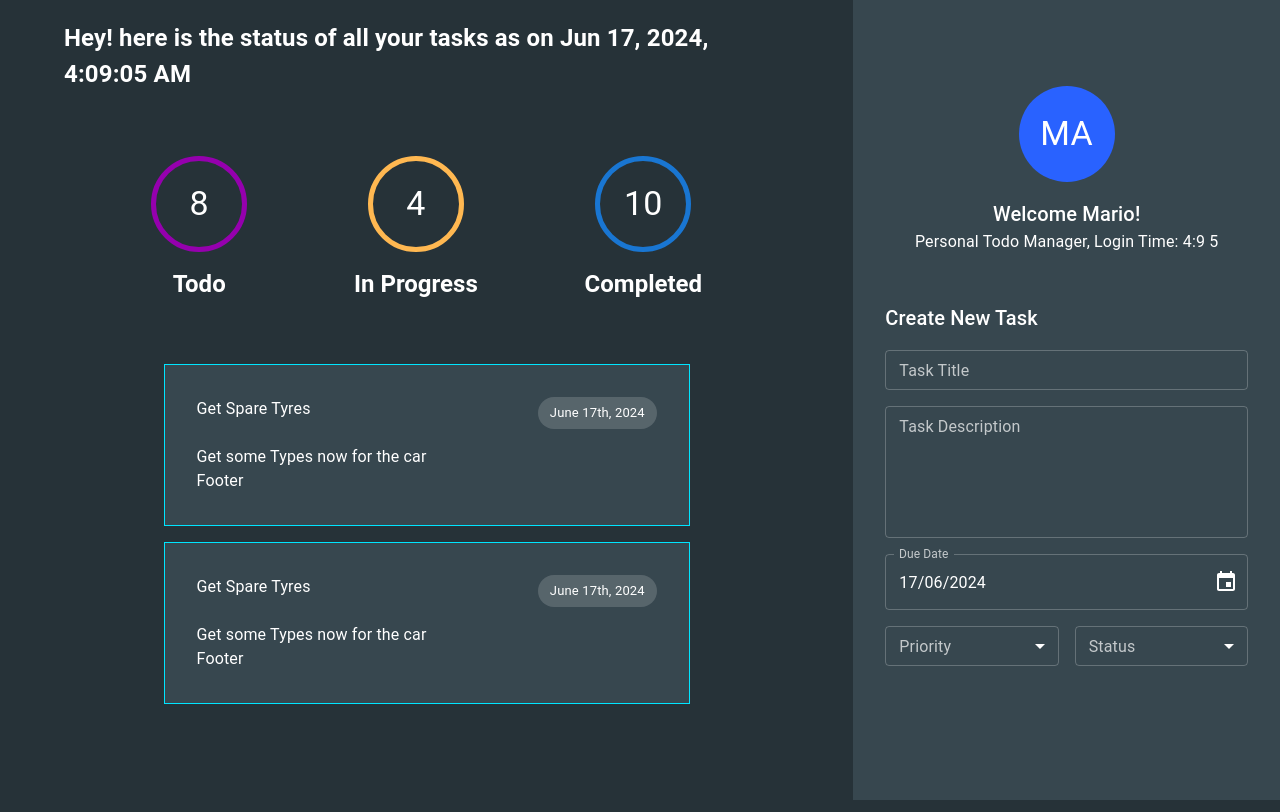
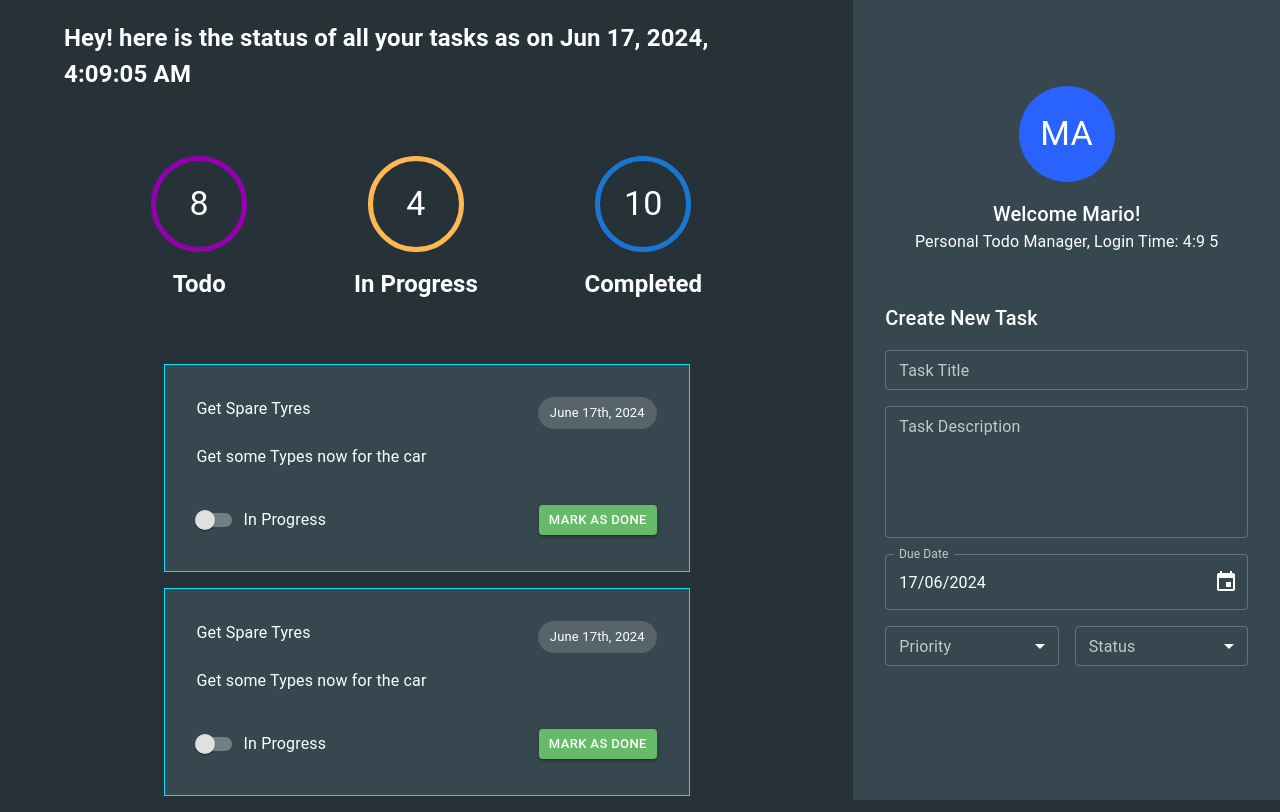
Before and after one commit to chandanch/personal-todos-webapp, a React (Create React App) app: page / in a window 1280 px wide. Built offline with nearby package versions, Linux system fonts and the light colour scheme.

Commit message:
add styles to task footer

```diff
--- a/src/components/task/taskFooter.tsx
+++ b/src/components/task/taskFooter.tsx
@@ -1,8 +1,28 @@
-import { Box } from '@mui/material';
+import { Box, Button, FormControlLabel, Switch } from '@mui/material';
 import React, { FC, ReactElement } from 'react';
 
 const TaskFooter: FC = (): ReactElement => {
-    return <Box>Footer</Box>;
+    return (
+        <Box
+            display="flex"
+            justifyContent="space-between"
+            alignItems="center"
+            mt={4}
+        >
+            <FormControlLabel
+                control={<Switch color="warning" />}
+                label="In Progress"
+            />
+            <Button
+                variant="contained"
+                color="success"
+                size="small"
+                sx={{ color: '#ffffff' }}
+            >
+                Mark as Done
+            </Button>
+        </Box>
+    );
 };
 
 export default TaskFooter;
```
